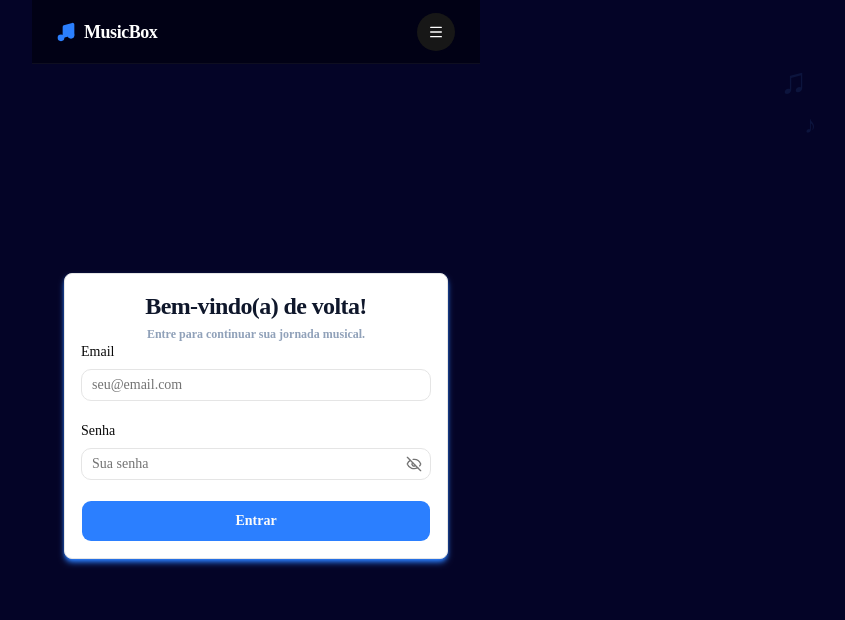
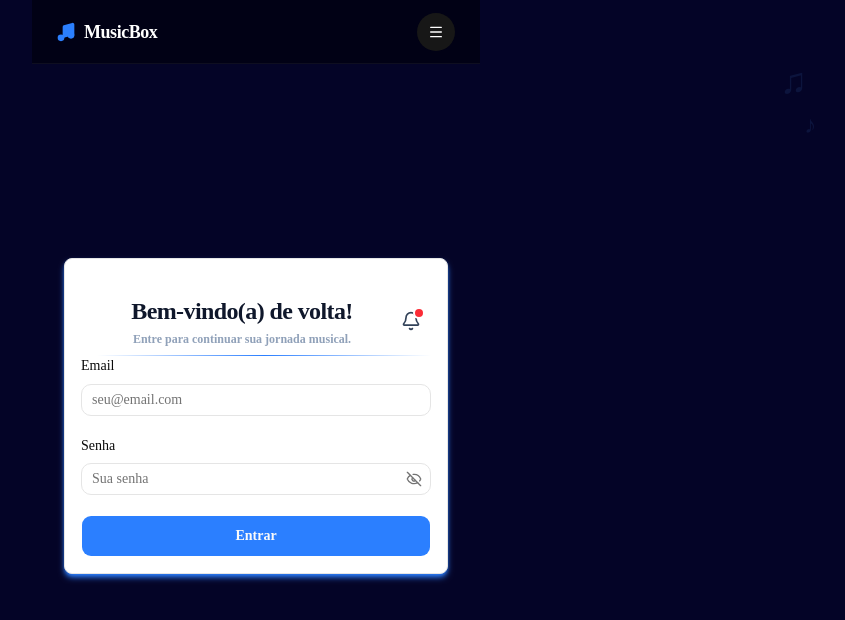
Before and after one commit to dev-brunosantos/MB-Site-Front, a Next.js app: page /login in a window 1280 px wide. Shown: the top 620 px of the page, without its empty margins (384-1229 px from the left). Built offline with nearby package versions, Linux system fonts and the light colour scheme.

Commit message:
Melhorando o componente de titulo para usar como cabeçalhos das telas

```diff
--- a/src/components/TituloInfor.tsx
+++ b/src/components/TituloInfor.tsx
@@ -1,3 +1,5 @@
+import { Bell } from "lucide-react";
+
 interface TituloInforProps {
     titulo: string;
     subTitulo: string;
@@ -8,9 +10,11 @@ export const TituloInfor = (
     { titulo, subTitulo, centralizar = false }: TituloInforProps
 ) => {
     return (
+        <div className="w-full h-auto pt-5 pl-4 flex flex-col items-center justify-evenly gap-2 bg-white">
             <div
-            className={`w-full flex flex-col gap-1 ${centralizar ? 'items-center' : 'items-start'}`}
+                className={`w-full flex gap-1 items-center justify-between`}
             >
+                <div className={`w-full flex flex-col gap-1 ${centralizar ? 'items-center' : 'items-start'} justify-between`}>
                     <h1 className="text-2xl font-extrabold text-slate-900 tracking-tight">
                         {titulo}
                     </h1>
@@ -18,5 +22,18 @@ export const TituloInfor = (
                         {subTitulo}
                     </span>
                 </div>
+
+                <div className="flex items-center">
+                    {/* Ícone de Notificação com Ponto Vermelho */}
+                    <div className="relative">
+                        <button className="w-10 h-10 rounded-full hover:bg-slate-100 flex items-center justify-center text-slate-700">
+                            <Bell size={20} />
+                        </button>
+                        <div className="absolute top-2 right-2 w-2 h-2 bg-red-500 rounded-full ring-2 ring-white" />
+                    </div>
+                </div>
+            </div>
+            <div className="w-full h-px bg-linear-to-r from-white/10 via-blue-500 to-white/10" />
+        </div>
     )
 }
```
Lines whose indentation alone changed are shown as unchanged.
